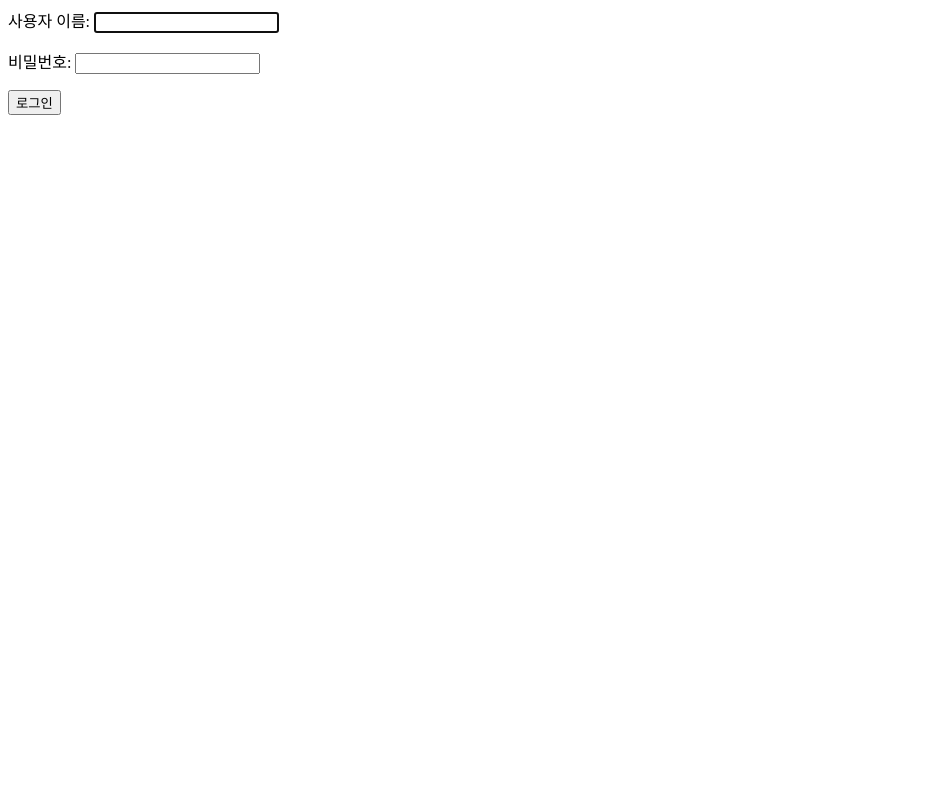
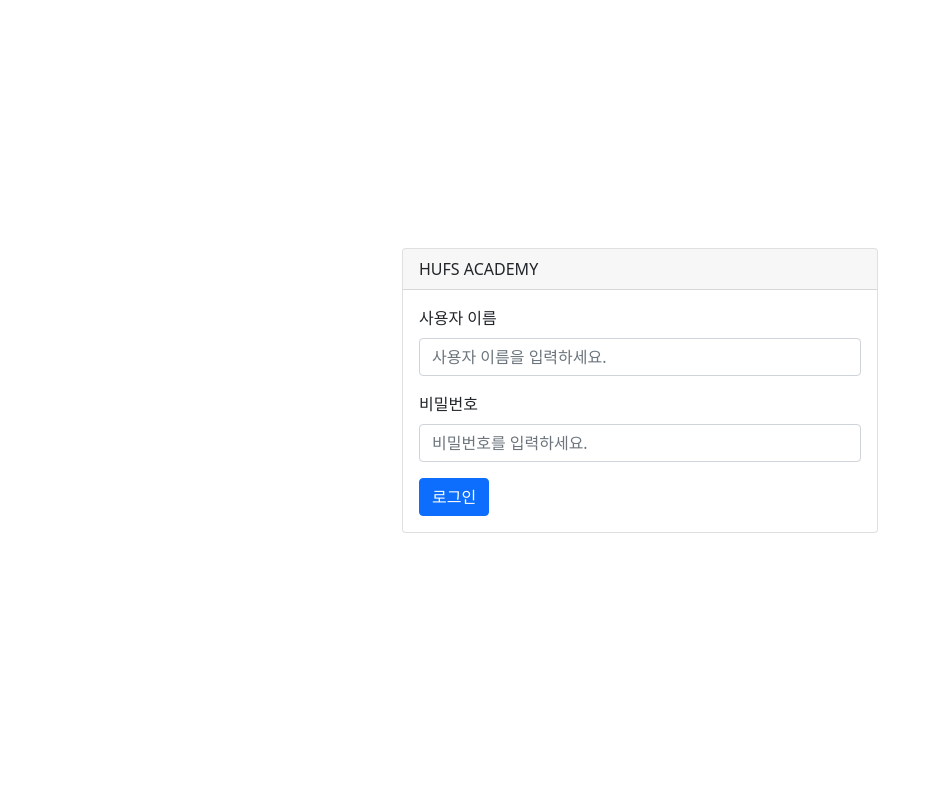
Before and after one commit to Kimjh159/Final-ISD-Project, a Django app: page / in a window 1280 px wide. Shown: the whole page, without its empty margins (0-933 px from the left). Run offline with Django 4.2, Linux system fonts and the light colour scheme.

Commit message:
login.html 수정

```diff
--- a/HUFSACADEMY/settings.py
+++ b/HUFSACADEMY/settings.py
@@ -117,7 +117,8 @@
 # Static files (CSS, JavaScript, Images)
 # https://docs.djangoproject.com/en/4.2/howto/static-files/
 
-STATIC_URL = 'static/'
+STATIC_URL = '/static/'
+
 
 # Default primary key field type
 # https://docs.djangoproject.com/en/4.2/ref/settings/#default-auto-field
--- a/templates/base.html
+++ b/templates/base.html
@@ -81,7 +81,7 @@
 <body>
     <header>
         <div>
-            <img src="logo.gif" height="30px">
+            <img src="https://i.ibb.co/Y73TzQx/image.gif" height="45px">
             HUFS TEST PREP CENTER
         </div>
     </header>
--- a/templates/login.html
+++ b/templates/login.html
@@ -1,5 +1,50 @@
-<form method="post">
-    {% csrf_token %}
-    {{ form.as_p }}
-    <button type="submit">로그인</button>
-</form>
+<!DOCTYPE html>
+<html lang="ko">
+<head>
+  <meta charset="UTF-8">
+  <meta name="viewport" content="width=device-width, initial-scale=1.0">
+  <title>HUFS</title>
+  <link href="https://cdn.jsdelivr.net/npm/bootstrap@5.0.0-beta3/dist/css/bootstrap.min.css" rel="stylesheet" integrity="sha384-eOJMYsd53ii+scO/bJGFsiCZc+5NDVN2yr8+0RDqr0Ql0h+rP48ckxlpbzKgwra6" crossorigin="anonymous">
+  <style>
+    .error-message {
+      color: red;
+    }
+    .container {
+      max-width: 500px;
+      margin: 0 auto;
+    }
+    .card {
+      margin-bottom: 20px;
+      z-index: 100;
+    }
+  </style>
+</head>
+<body>
+<div class="container">
+  <div class="row justify-content-center align-items-center" style="height: 100vh;">
+    <div class="col-md-12">
+        <div class="card">
+          <div class="card-header">HUFS ACADEMY</div>
+          <div class="card-body">
+            <form method="post">
+              {% csrf_token %}
+              <div class="mb-3">
+                <label for="username" class="form-label">사용자 이름</label>
+                <input type="text" class="form-control" id="username" name="username" placeholder="사용자 이름을 입력하세요.">
+              </div>
+              <div class="mb-3">
+                <label for="password" class="form-label">비밀번호</label>
+                <input type="password" class="form-control" id="password" name="password" placeholder="비밀번호를 입력하세요.">
+              </div>
+              <button type="submit" class="btn btn-primary">로그인</button>
+            </form>
+            {% if login_error %}
+              <p class="error-message">{{ login_error }}</p>
+            {% endif %}
+          </div>
+        </div>
+      </div>
+    </div>
+  </div>
+</body>
+</html>
```
Also changed, not shown: db.sqlite3.
